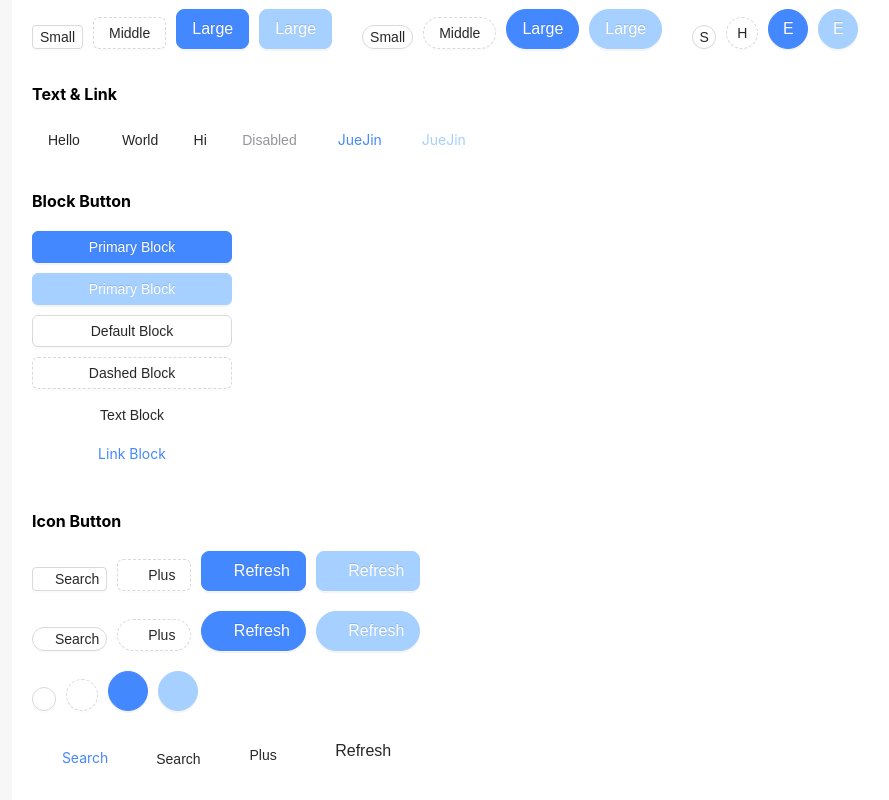
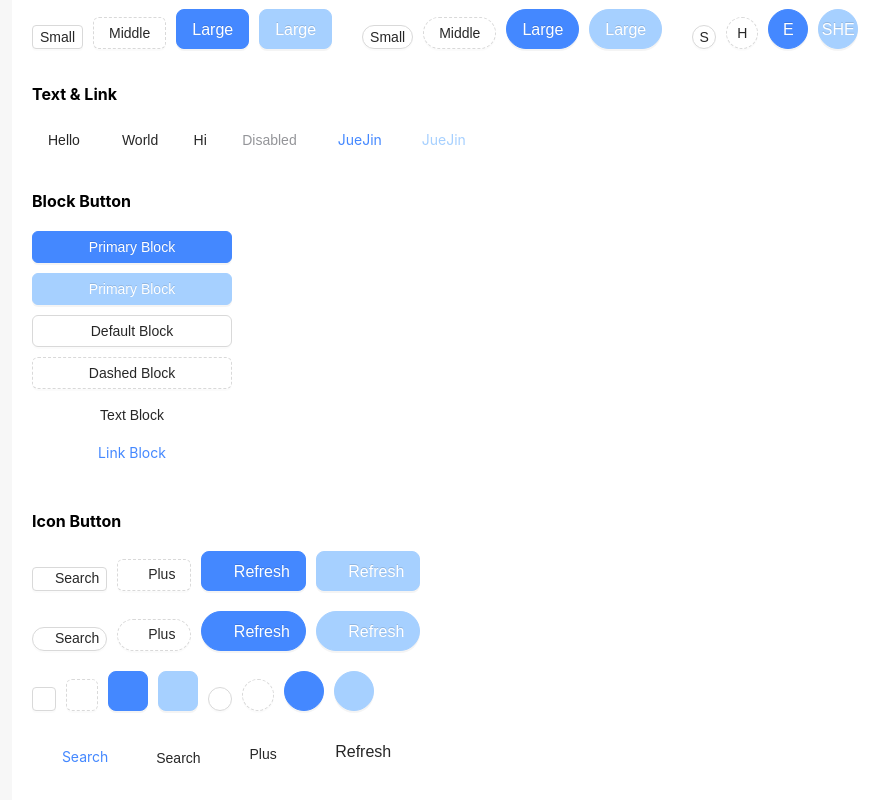
Before and after one commit to OneLeal/React18-Demo, a React (Create React App) app: page /button in a window 1280 px wide. Shown: the part 360-1160 px from the top of the page, without its empty margins (8-897 px from the left). Built offline with nearby package versions, Linux system fonts and the light colour scheme; a web font is replaced by a local one.

Commit message:
fix: modify only icon in Button

```diff
--- a/src/components/Button/button.d.ts
+++ b/src/components/Button/button.d.ts
@@ -43,5 +43,5 @@ export interface ButtonProps extends MergedHTMLAttributes {
   prefixCls?: string;
   className?: string;
   rootClassName?: string;
-  // [key: `data-${string}`]: string; // FIXME: consider to use in the future
+  [key: `data-${string}`]: string;
 }
--- a/src/components/Button/index.tsx
+++ b/src/components/Button/index.tsx
@@ -50,6 +50,7 @@ const MyButton: React.FC<ButtonProps> = ({
     `my-btn-shape-${shape}`,
     {
       "my-btn-span": !!icon || innerLoading,
+      "my-btn-only-icon": (!!icon || innerLoading) && !children,
       "my-btn-block": block,
       "my-btn-link-disabled": type === "link" && (disabled || innerLoading),
     }
--- a/src/components/Button/style.scss
+++ b/src/components/Button/style.scss
@@ -6,6 +6,23 @@ $btn-text-color: rgba(0, 0, 0, 0.85);
 @mixin config-shadow {
     text-shadow: 0 -1px 0 rgba(0, 0, 0, 0.12);
     box-shadow: 0 2px 0 rgba(0, 0, 0, 0.045);
+}
+
+@mixin config-size-when-icon {
+    padding-inline-start: 0;
+    padding-inline-end: 0;
+
+    &.my-btn-size-large {
+        min-width: 40px;
+    }
+
+    &.my-btn-size-middle {
+        min-width: 32px;
+    }
+
+    &.my-btn-size-small {
+        min-width: 24px;
+    }
 }
 
 @mixin config-size($height, $padding, $font, $radius) {
@@ -61,7 +78,7 @@ $btn-text-color: rgba(0, 0, 0, 0.85);
 }
 
 .my-btn {
-    // line-height: 1.5;
+    line-height: 1.2;
     position: relative;
     display: inline-block;
     font-weight: 400;
@@ -174,24 +191,21 @@ $btn-text-color: rgba(0, 0, 0, 0.85);
 
 .my-btn-shape-circle {
     border-radius: 50%;
-    padding-inline-start: 0;
-    padding-inline-end: 0;
-
-    &.my-btn-size-large {
-        min-width: 40px;
-    }
-
-    &.my-btn-size-middle {
-        min-width: 32px;
-    }
-
-    &.my-btn-size-small {
-        min-width: 24px;
-    }
+    @include config-size-when-icon;
 }
 
 .my-btn-shape-round {
     border-radius: 27px;
+}
+
+.my-btn-only-icon {
+    &.my-btn-shape-round {
+        @include config-size-when-icon;
+    }
+
+    &.my-btn-shape-default {
+        @include config-size-when-icon;
+    }
 }
 
 .my-btn-block {
--- a/src/pages/testButton/index.tsx
+++ b/src/pages/testButton/index.tsx
@@ -95,7 +95,7 @@ const TestButton = () => {
               E
             </MyButton>
             <MyButton type="primary" size="large" shape="circle" disabled>
-              E
+              SHE
             </MyButton>
           </div>
         </div>
@@ -262,6 +262,45 @@ const TestButton = () => {
               <MyButton
                 size="small"
                 icon="icon-search"
+                shape="default"
+                onClick={() => {
+                  console.log("search...");
+                }}
+              />
+
+              <MyButton
+                type="dashed"
+                shape="default"
+                icon="icon-plus"
+                onClick={() => {
+                  console.log("plus...");
+                }}
+              />
+
+              <MyButton
+                size="large"
+                type="primary"
+                shape="default"
+                icon="icon-refresh"
+                onClick={() => {
+                  console.log("refresh...");
+                }}
+              />
+
+              <MyButton
+                size="large"
+                type="primary"
+                shape="default"
+                disabled
+                icon="icon-refresh"
+                onClick={() => {
+                  console.log("refresh...");
+                }}
+              />
+
+              <MyButton
+                size="small"
+                icon="icon-search"
                 shape="circle"
                 onClick={() => {
                   console.log("search...");
```
